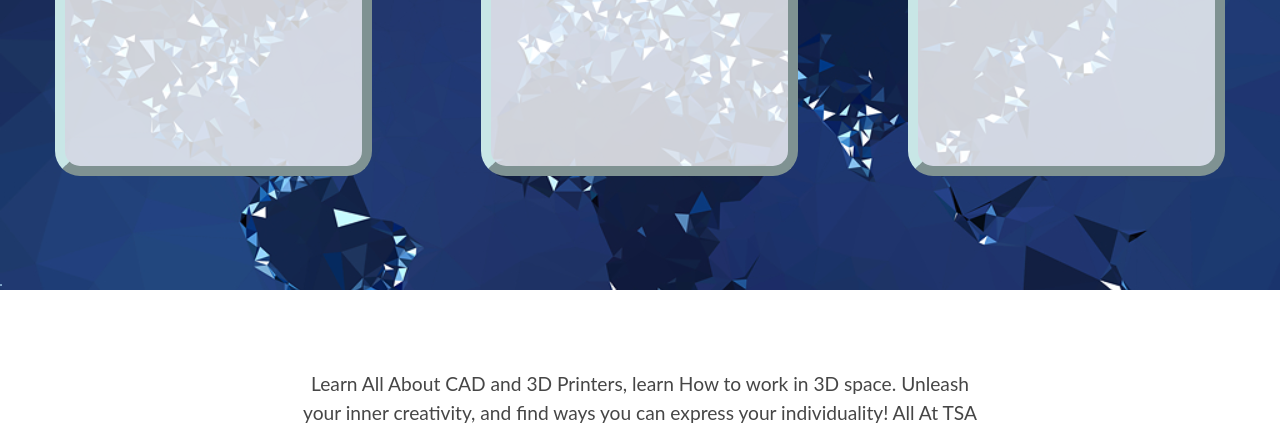
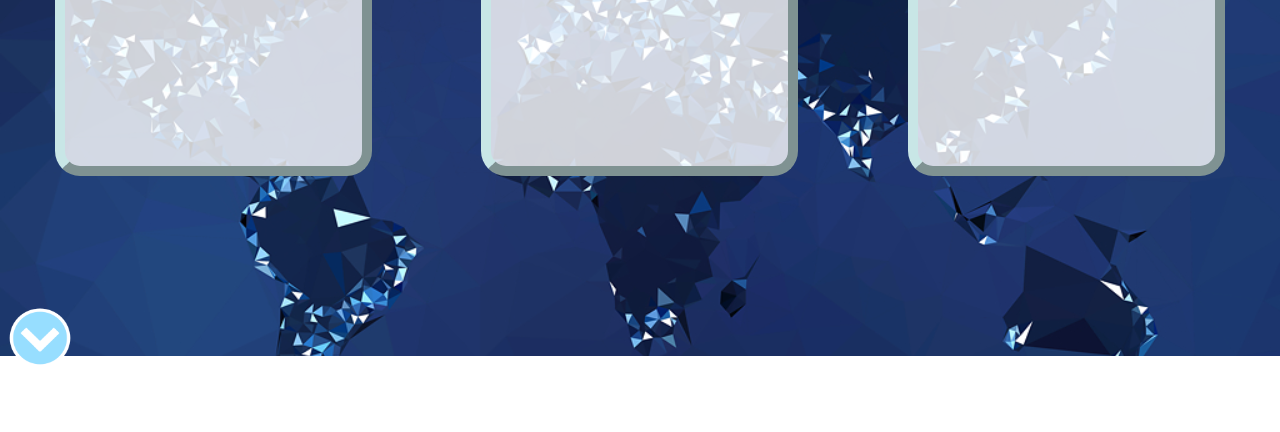
Before and after one commit to tsa3d/tsa3d.github.io, a plain HTML site: page index.html in a window 1280 px wide. Shown: the part 368-800 px from the top of the page. Drawn offline with Linux system fonts and the light colour scheme.

Commit message:
Update styles.css

```diff
--- a/styles.css
+++ b/styles.css
@@ -106,17 +106,11 @@ body {
   font-size: 1.2em;
   color: rgba(70,70,70,1);
 }
-.arrow-holder .arrow-down img {
-  height:2em;
-  width: 2em;
+.arrow-down img {
+  height:5em;
+  width: 5em;
   position: relative;
-  bottom: -5px;
-}
-.arrow-holder {
-  text-align: center;
-  background-color:#10a2b8;
-  border: 0.2em solid rgb(225,225,225);
-  border-radius:50em;
+  bottom: -25px;
 }
 .content .explain {
   text-align: left;
```
